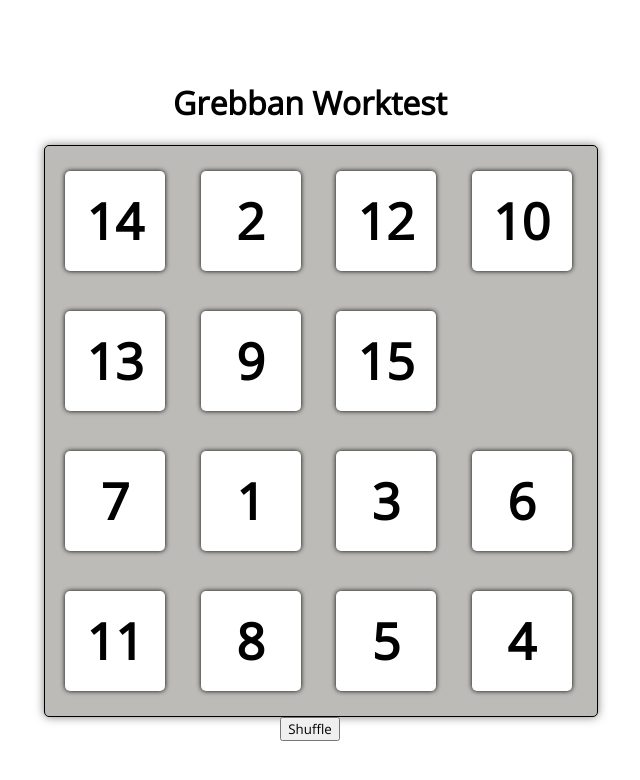
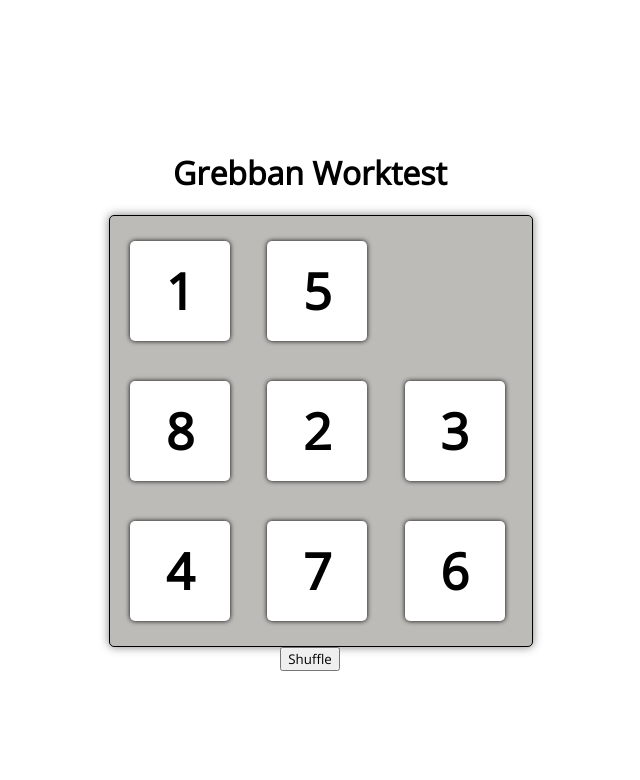
Before and after one commit to kobeisgood/grebban-worktest, a React (Create React App) app: page / in a window 1280 px wide. Shown: the top 780 px of the page, without its empty margins (330-970 px from the left). Built offline with nearby package versions, Linux system fonts and the light colour scheme.

Commit message:
implemented tile click functionality

```diff
--- a/src/App.tsx
+++ b/src/App.tsx
@@ -10,8 +10,8 @@ import { checkBoardSolved } from "./util/checkBoardSolved";
 import { isBoardSolvable } from "./util/isBoardSolvable";
 
 function App() {
-  const ROWS: number = 4;
-  const COLS: number = 4;
+  const ROWS: number = 3;
+  const COLS: number = 3;
 
   const [tiles, setTiles] = useState<(number | null)[][]>([[]]);
 
@@ -39,12 +39,54 @@ function App() {
     handleShuffle(tileMatrix);
   }, []);
 
+  const handleTileClicked = (rowPressed: number, colPressed: number): void => {
+    const tile: number | null = tiles[rowPressed][colPressed];
+    if (tile === null) return;
+
+    for (let i = 0; i < ROWS; i++) {
+      for (let j = 0; j < COLS; j++) {
+        if (tiles[i][j] === null) {
+          if (rowPressed !== i && colPressed !== j) return; // no empty spaces on row or column to move to
+
+          if (rowPressed === i) {
+            const direction = colPressed > j ? 1 : -1;
+
+            for (let k = j; k !== colPressed; k += direction) {
+              tiles[i][k] = tiles[i][k + direction];
+            }
+
+            tiles[rowPressed][colPressed] = null;
+
+            setTiles([...tiles]);
+          }
+
+          if (colPressed === j) {
+            const direction = rowPressed > i ? 1 : -1;
+
+            for (let k = i; k !== rowPressed; k += direction) {
+              tiles[k][j] = tiles[k + direction][j];
+            }
+
+            tiles[rowPressed][colPressed] = null;
+
+            setTiles([...tiles]);
+          }
+        }
+      }
+    }
+  };
+
   return (
     <div className="App">
       <h1> Grebban Worktest</h1>
 
       {/* Game board with tiles in it */}
-      <Board rows={ROWS} cols={COLS} tiles={tiles} />
+      <Board
+        rows={ROWS}
+        cols={COLS}
+        tiles={tiles}
+        onTileClicked={handleTileClicked}
+      />
 
       {/* Button to shuffle the board */}
       <Button text={"Shuffle"} onClick={() => handleShuffle(tiles)} />
@@ -52,9 +94,6 @@ function App() {
       {checkBoardSolved(tiles) && (
         <div className="winner">Congratulations! You solved the puzzle!</div>
       )}
-      {!isBoardSolvable(tiles) && (
-        <div className="winner">The board is not solvable!</div>
-      )}
     </div>
   );
 }
--- a/src/components/Board.tsx
+++ b/src/components/Board.tsx
@@ -3,7 +3,7 @@ import Tile from './Tile';
 import { BoardProps } from '../types/BoardProps';
 import '../styles/board.css';
 
-const Board = ({ rows, cols, tiles }: BoardProps) => {
+const Board = ({ rows, cols, tiles, onTileClicked }: BoardProps) => {
   // create a string with a grid template for the specified number of rows and columns
   const gridTemplate = `repeat(${rows}, 1fr) / repeat(${cols}, 1fr)`;
 
@@ -23,7 +23,7 @@ const Board = ({ rows, cols, tiles }: BoardProps) => {
     }}>
       {tiles.map((row, i) => {
         return row.map((tile, j) => {
-          return <Tile key={`${i}-${j}`} value={tile} onClick={() => console.log('clicked')}/>;
+          return <Tile key={`${i}-${j}`} value={tile} onClick={() => onTileClicked(i, j)}/>;
         })
       })}
     </div>
--- a/src/styles/tile.css
+++ b/src/styles/tile.css
@@ -7,7 +7,7 @@
     border-radius: 5px;
     box-shadow: 0 0 5px #000;
     cursor: pointer;
-    transition: all 0.2s ease-in-out;
+    transition: transform 0.2s ease-in-out;
     align-items: center;
     justify-content: center;
 }
--- a/src/types/BoardProps.ts
+++ b/src/types/BoardProps.ts
@@ -2,4 +2,5 @@ export type BoardProps = {
     rows: number,
     cols: number,
     tiles: (number | null)[][], // Matrix
+    onTileClicked: (row: number, col: number) => void,
 }
```
